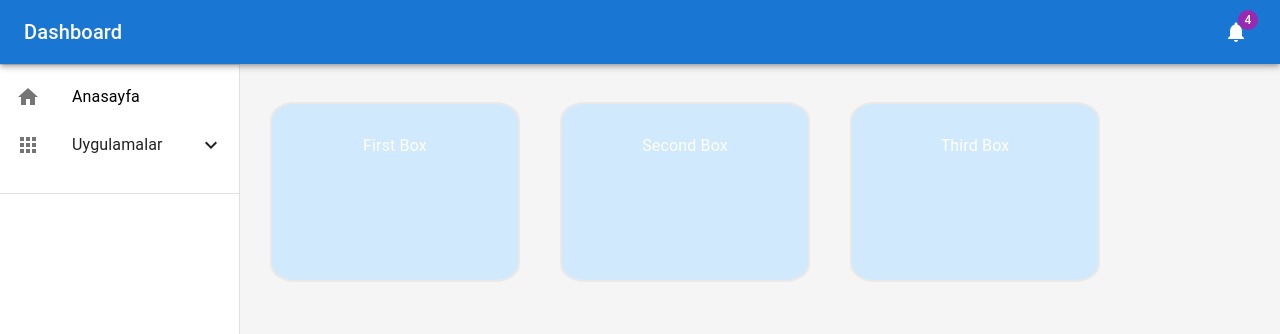
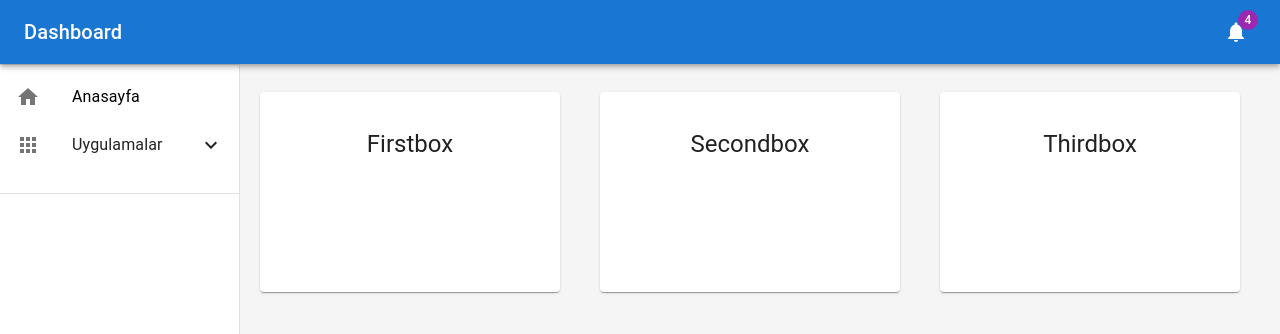
Before and after one commit to furkanyigit/vocabulary-app-ui, a React (Create React App) app: page /practic in a window 1280 px wide. Shown: the top 334 px of the page. Built offline with nearby package versions, Linux system fonts and the light colour scheme; no server answers.

Commit message:
praticdeki box lar card yapıldı

```diff
--- a/src/App.css
+++ b/src/App.css
@@ -52,3 +52,11 @@
   color: rgb(6, 27, 100);
   background-color: rgb(209, 233, 252);
 }
+.practicCardDiv{
+  display: flex;
+ }
+.cardCss{
+  width: 300px;
+  height: 200px;
+  padding: 20px;
+}
--- a/src/components/Practic.js
+++ b/src/components/Practic.js
@@ -1,24 +1,52 @@
 import * as React from 'react';
 import { Box } from '@mui/system';
 import { Link } from 'react-router-dom';
+import Card from '@mui/material/Card';
+import CardActions from '@mui/material/CardActions';
+import CardContent from '@mui/material/CardContent';
+import Button from '@mui/material/Button';
+import Typography from '@mui/material/Typography';
+
+const bull = (
+    <Box
+        component="span"
+        sx={{ display: 'inline-block', mx: '2px', transform: 'scale(0.8)' }}
+    >
+        •
+    </Box>
+);
 
 function Practic() {
     return (
-    <div className='VocabHomeDiv' >
+
+        <div className='practicCardDiv'>
             <Link to='/firstbox' className='VocabHomeLink'>
-            <Box className='VocabHomeBox' >
-                First Box
-            </Box>
+                <Card className='cardCss'>
+                    <CardContent>
+                        <Typography variant="h5" component="div">
+                            Firstbox
+                        </Typography>
+
+                    </CardContent>
+                </Card>
             </Link>
             <Link to='/secondbox' className='VocabHomeLink'>
-            <Box className='VocabHomeBox' >
-                Second Box
-            </Box>
+                <Card className='cardCss' >
+                    <CardContent>
+                        <Typography variant="h5" component="div">
+                            Secondbox
+                        </Typography>
+                    </CardContent>
+                </Card>
             </Link>
             <Link to='/thirdbox' className='VocabHomeLink'>
-            <Box className='VocabHomeBox' >
-                Third Box
-            </Box>
+                <Card className='cardCss' >
+                    <CardContent>
+                        <Typography variant="h5" component="div">
+                            Thirdbox
+                        </Typography>
+                    </CardContent>
+                </Card>
             </Link>
         </div>
     )
```
Lines whose indentation alone changed are shown as unchanged.
